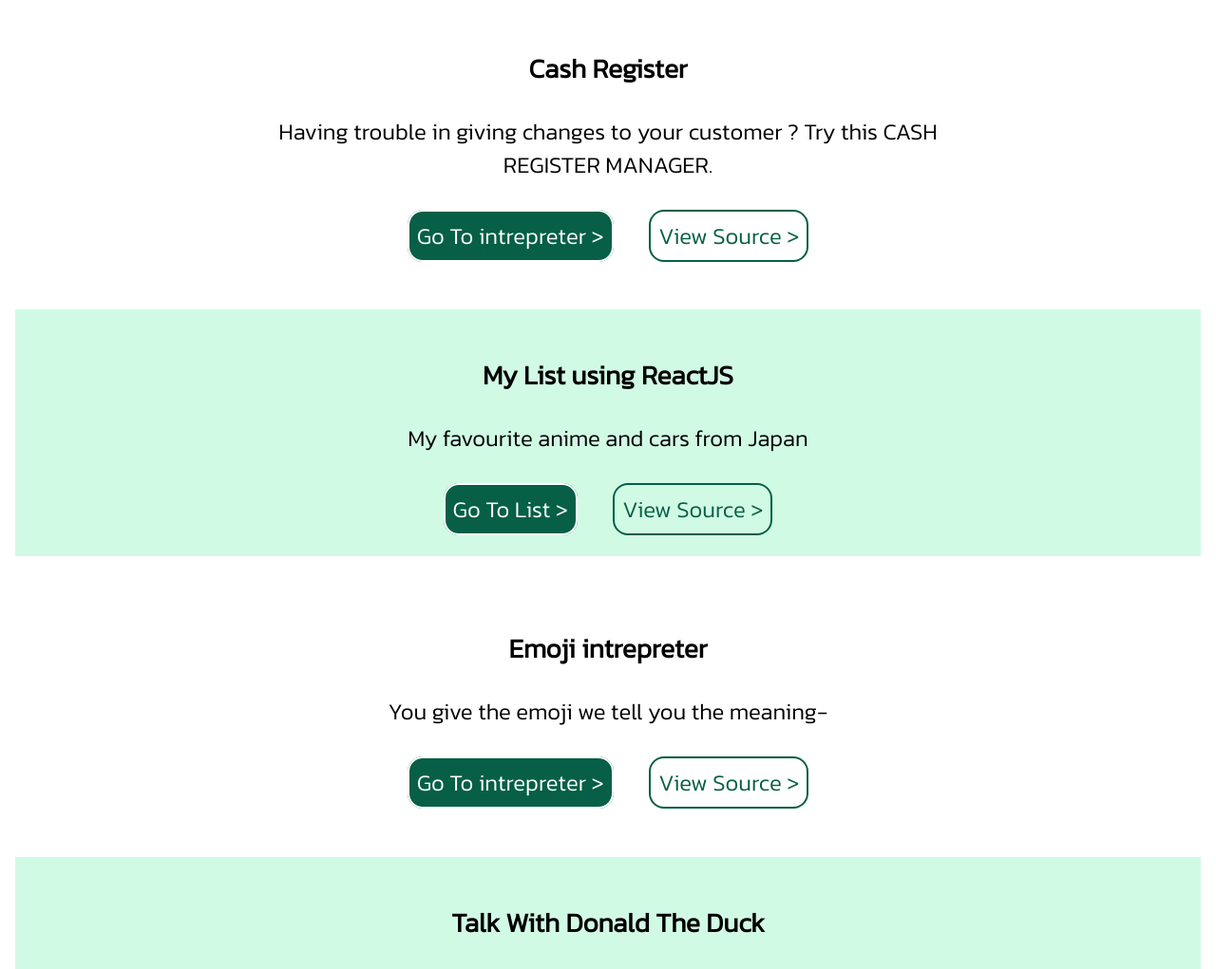
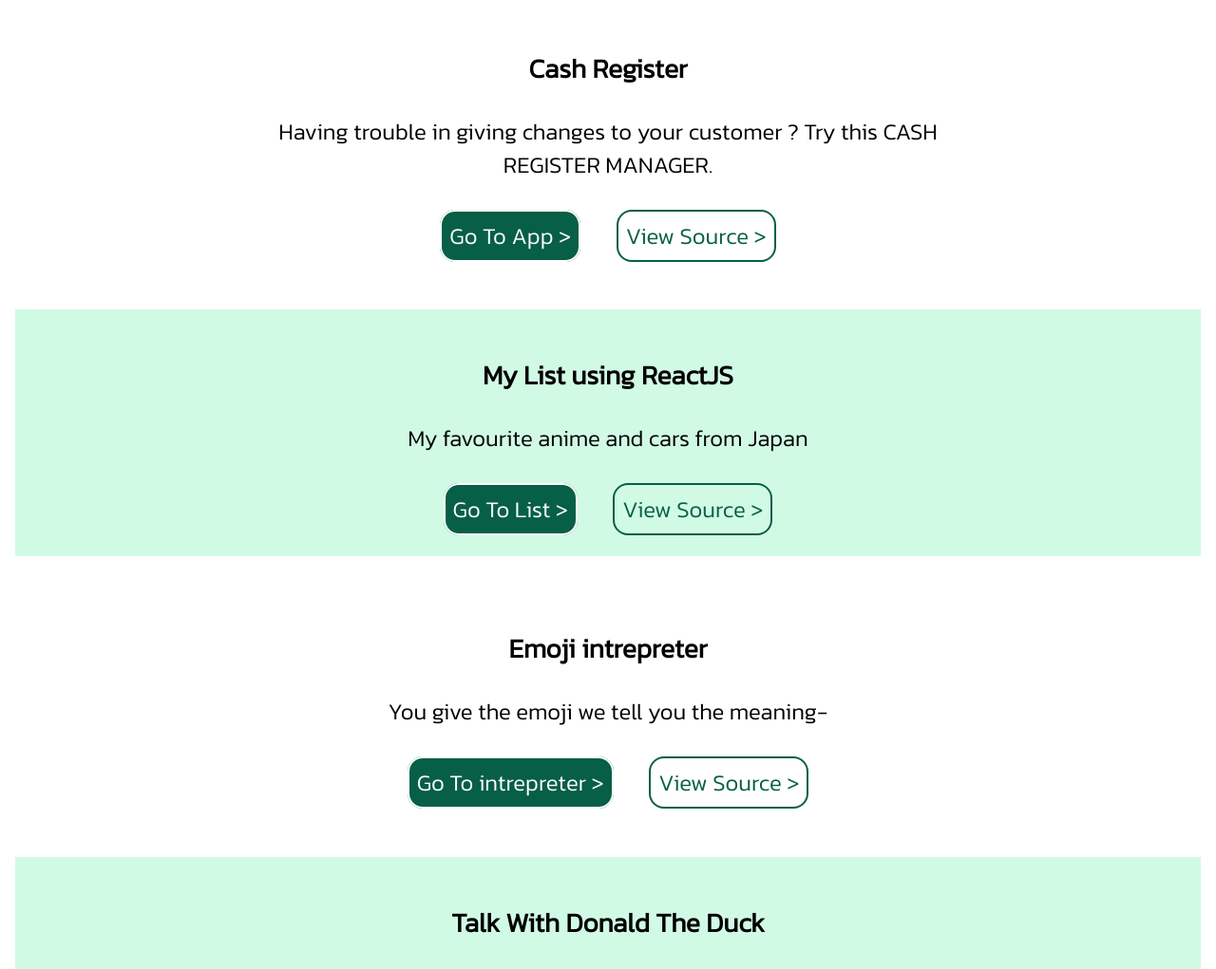
Before and after one commit to dragonthakur2107/myportolio-markFour, a plain HTML site: page projects.html in a window 1280 px wide. Shown: the part 1800-2821 px from the top of the page at 95% size. Drawn offline with Linux system fonts and the light colour scheme.

Commit message:
Update projects.html

```diff
--- a/projects.html
+++ b/projects.html
@@ -103,8 +103,7 @@
                         <h3>Cash Register</h3>
                         <p>Having trouble in giving changes to your customer ? Try this CASH REGISTER MANAGER.</p>
                         <ul class="list no-dot">
-                            <li class=list-inline><a class="link link-primary" href="https://meramanager.netlify.app/">Go To
-                                    intrepreter ></a></li>
+                            <li class=list-inline><a class="link link-primary" href="https://meramanager.netlify.app/">Go To App ></a></li>
                             <li class=list-inline><a class="link link-secondary"
                                     href="https://github.com/dragonthakur2107/cashRegister-markTen">View Source ></a>
                             </li>
```
